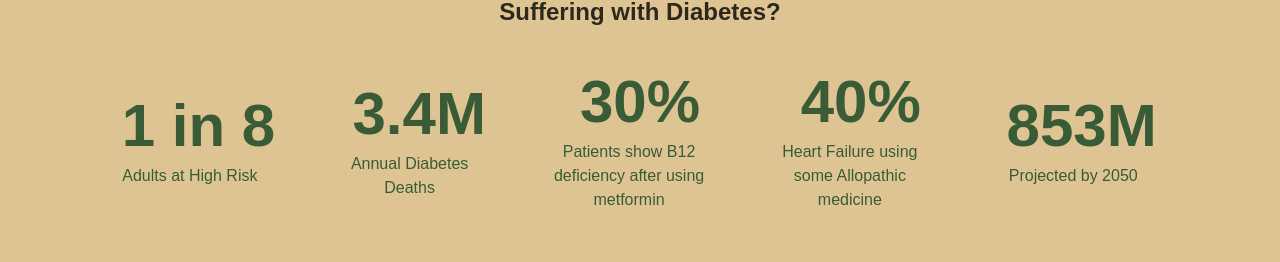
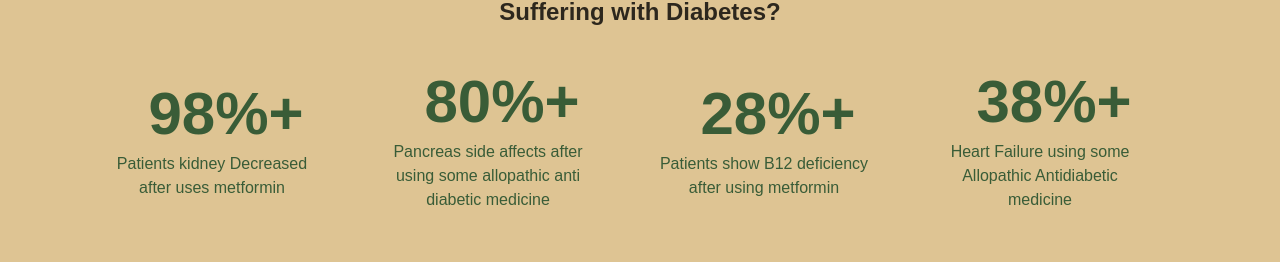
Before and after one commit to beyondbound889/BB, a React (Vite) app in the folder ayurhelix/: page /innovation in a window 1280 px wide. Shown: the part 182-444 px from the top of the page. Built offline with nearby package versions, Linux system fonts and the light colour scheme.

Commit message:
Data update

```diff
--- a/ayurhelix/src/components/stats.jsx
+++ b/ayurhelix/src/components/stats.jsx
@@ -26,7 +26,7 @@ const StatItem = ({ label, target, suffix = '', fraction = false, url=""}) => {
   const displayValue = useCountUp(target, 1400);
 
   return (
-    <a href={url} target='_blank' className="flex flex-col items-center w-1/2 sm:w-1/3 md:w-1/5 p-3">
+    <a href={url} target='_blank' className="flex flex-col items-center w-1/2 sm:w-1/3 md:w-1/4 p-3">
       <div>
       <div className="text-3xl md:text-6xl font-semibold tabular-nums text-[#395c37]">
         {fraction
@@ -42,11 +42,10 @@ const StatItem = ({ label, target, suffix = '', fraction = false, url=""}) => {
 
 const DiabetesStats = () => (
   <div className="bg-[#dec493] py-8 px-2 md:px-10 flex flex-wrap justify-center items-center gap-y-4">
-    <StatItem label="Adults at High Risk" target={1} suffix=" in 8" fraction />
-    <StatItem label="Annual Diabetes Deaths" target={3.4} suffix='M'/>
-    <StatItem label="Patients show B12 deficiency after using metformin" target={30} suffix="%" url="https://www.sciencedirect.com/science/article/pii/S2352385917302657?utm_source=chatgpt.com"/>
-    <StatItem label="Heart Failure using some Allopathic medicine" url="https://www.acc.org/sitecore/content/Sites/ACC/Home/Latest-in-Cardiology/Articles/2019/12/10/12/18/What-Percentage-of-Diabetes-Patients-Taking-TZDs-Show-Signs-of-HF" target={40} suffix="%" />
-    <StatItem label="Projected by 2050" target={853} suffix='M' />
+    <StatItem label="Patients kidney Decreased after uses metformin" target={98} suffix="%+" fraction url="https://pmc.ncbi.nlm.nih.gov/articles/PMC5797060/" />
+    <StatItem label="Pancreas side affects after using some allopathic anti diabetic medicine" target={80} suffix='%+' url="https://pmc.ncbi.nlm.nih.gov/articles/PMC9716078/"/>
+    <StatItem label="Patients show B12 deficiency after using metformin" target={28} suffix="%+" url="https://www.sciencedirect.com/science/article/pii/S2352385917302657?utm_source=chatgpt.com"/>
+    <StatItem label="Heart Failure using some Allopathic Antidiabetic medicine" url="https://www.acc.org/sitecore/content/Sites/ACC/Home/Latest-in-Cardiology/Articles/2019/12/10/12/18/What-Percentage-of-Diabetes-Patients-Taking-TZDs-Show-Signs-of-HF" target={38} suffix="%+" />
   </div>
 );
 
```
